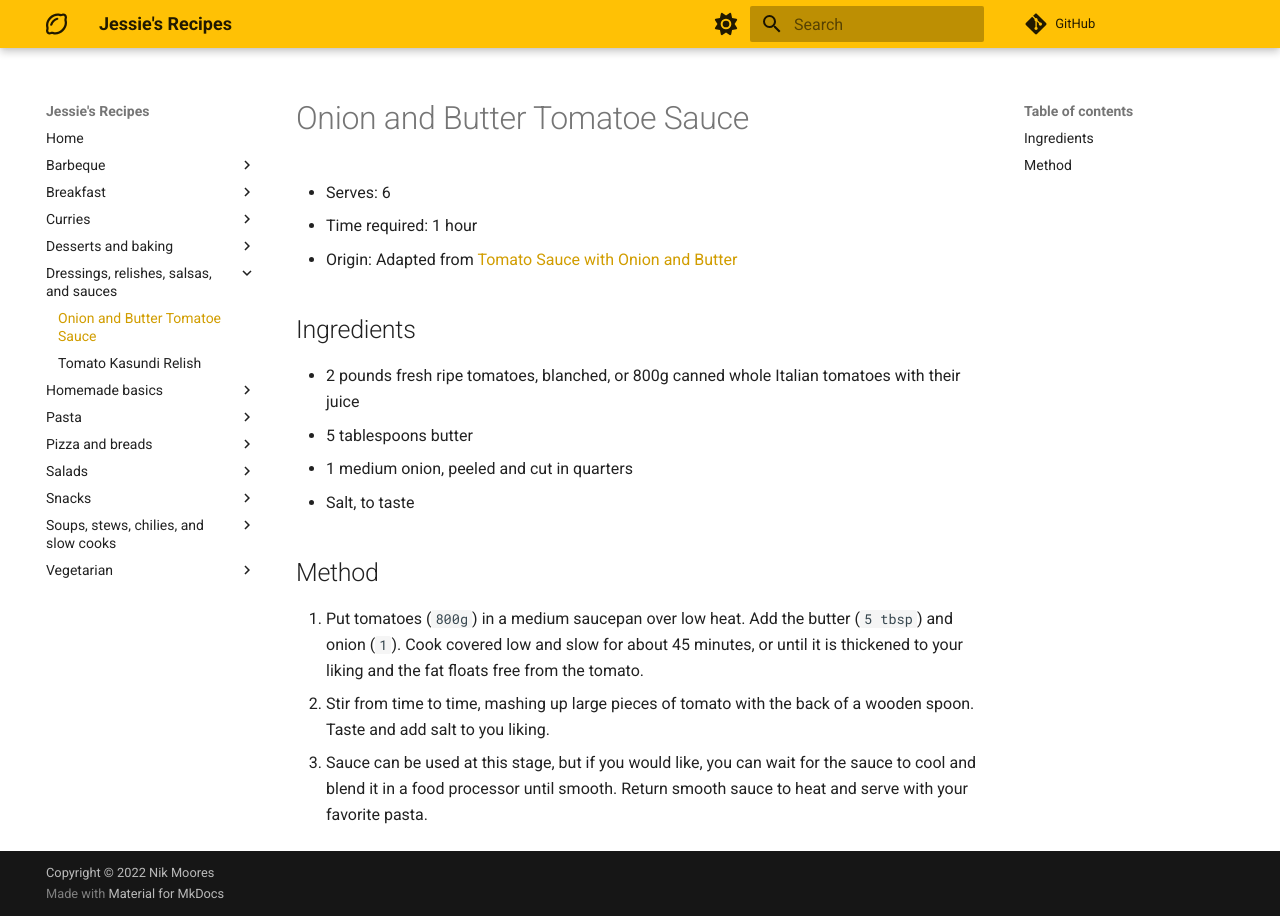
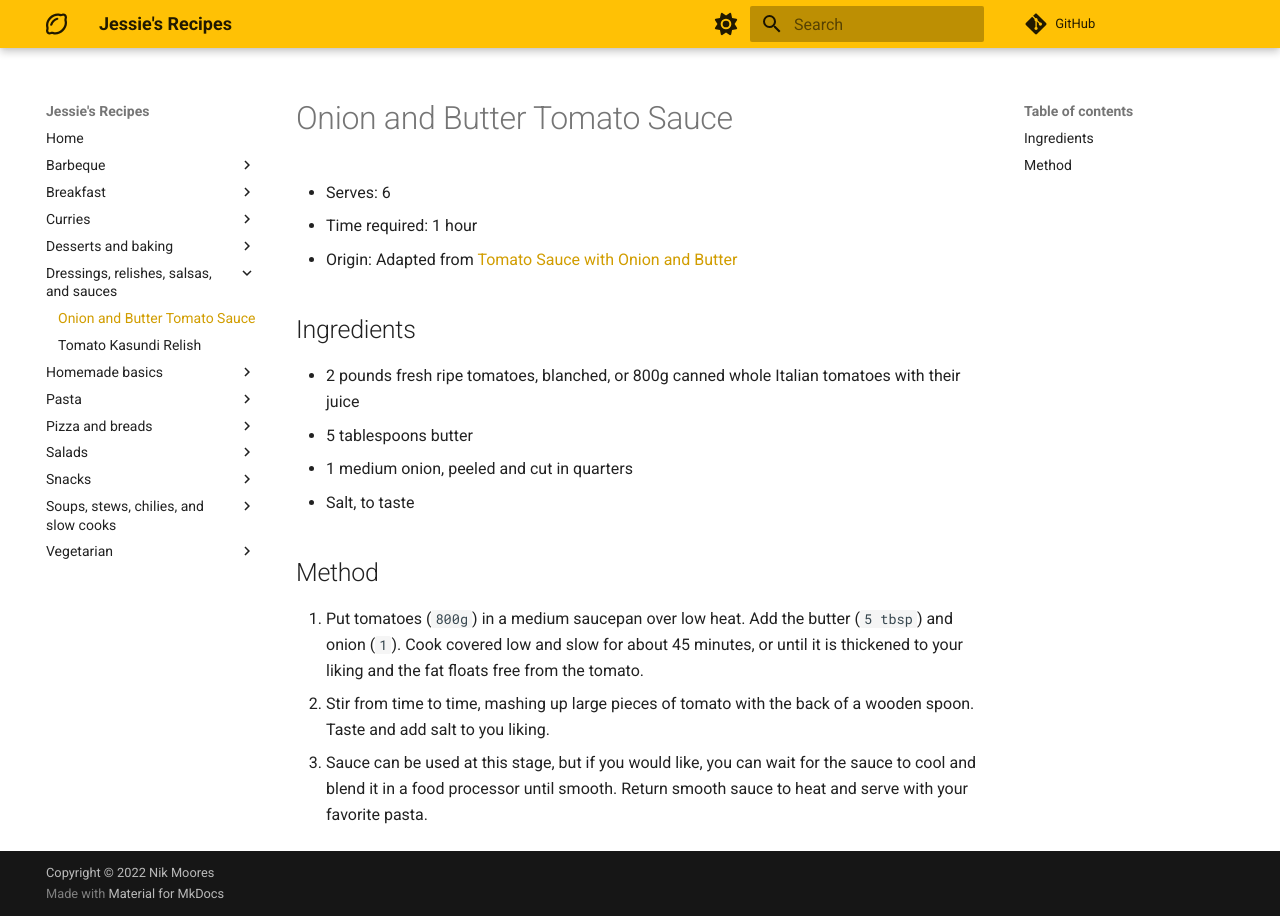
Before and after one commit to Adroz/recipe-database, an MkDocs documentation site: the page built from docs/dressings,-relishes,-salsas,-and-sauces/onion-and-butter-tomato-sauce.md, in a window 1280 px wide. Built offline with MkDocs 1.6.1 and Material for MkDocs 9.7.7, drawn with Linux system fonts in a browser that asks for light colours; comment, search, counter and statistics services are not loaded.

Commit message:
Update onion-and-butter-tomato-sauce.md

```diff
--- a/docs/dressings,-relishes,-salsas,-and-sauces/onion-and-butter-tomato-sauce.md
+++ b/docs/dressings,-relishes,-salsas,-and-sauces/onion-and-butter-tomato-sauce.md
@@ -1,4 +1,4 @@
-# Onion and Butter Tomatoe Sauce
+# Onion and Butter Tomato Sauce
 * Serves: 6
 * Time required: 1 hour
 * Origin: Adapted from [Tomato Sauce with Onion and Butter](https://cooking.nytimes.com/recipes/1015375-tomato-sauce-with-onion-and-butter)
```
